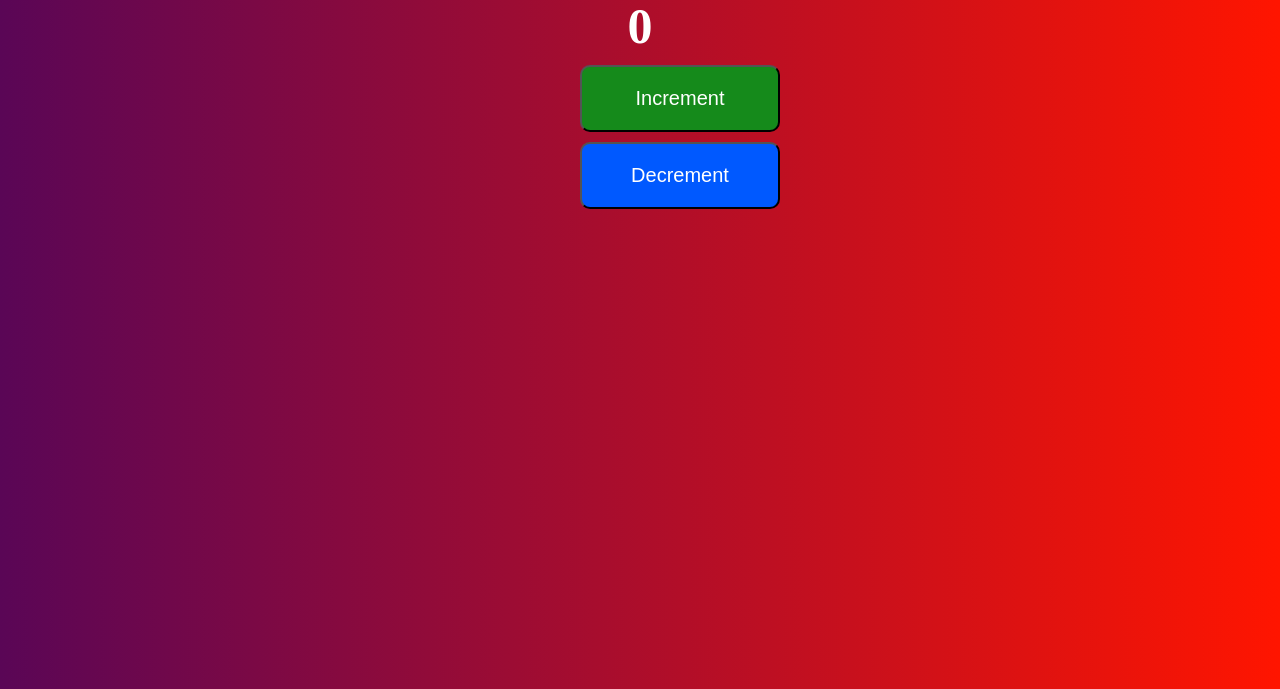
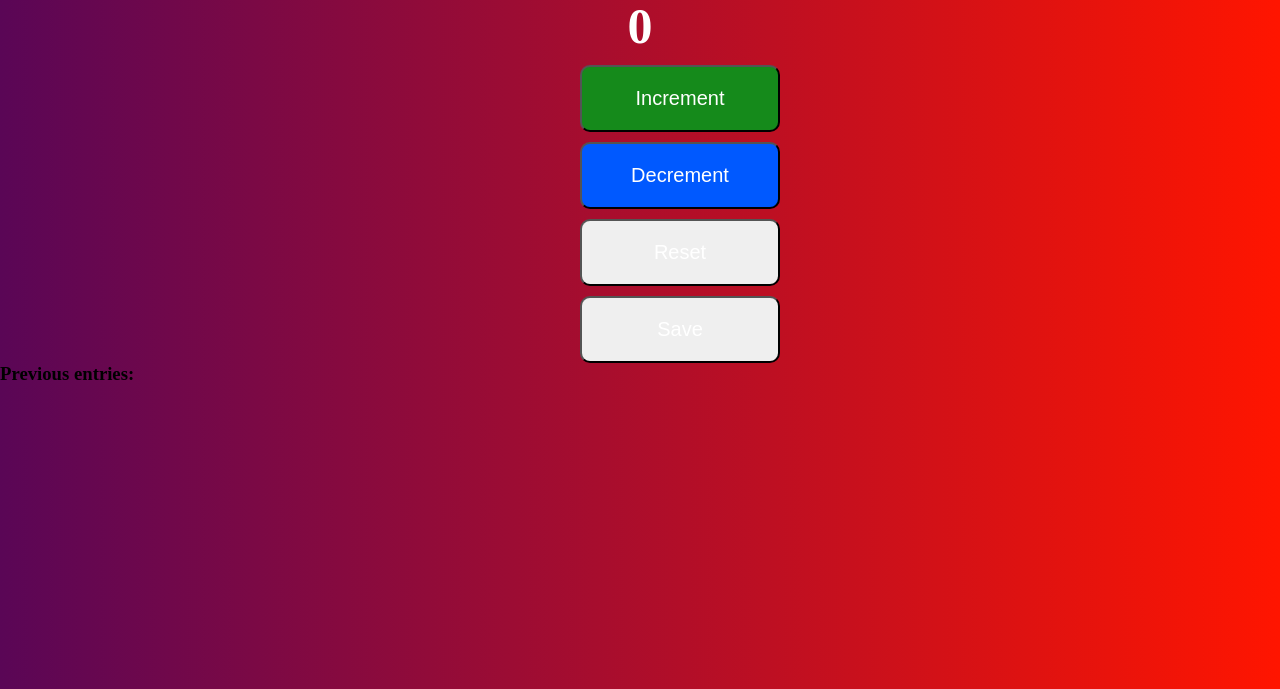
Before and after one commit to Matheus-Rodrigues-Araujo/Passenger-Counter-App, a plain HTML site: page index.html in a window 1280 px wide. Shown: the part 111-800 px from the top of the page. Drawn offline with Linux system fonts and the light colour scheme.

Commit message:
Update index.html

```diff
--- a/index.html
+++ b/index.html
@@ -18,10 +18,17 @@
         <!-- Buttons for incrementation and decrementation -->
 
         <!-- Increment -->
+        <div class="the-buttons">
             <button id="increment-btn" onclick="increment()">Increment</button>
             <!-- Decrement -->
             <button id="decrement-btn" onclick="decrement()">Decrement</button>
 
+            <button id="reset-btn" onclick="reset()">Reset</button>
+
+            <button id="save-data" onclick="saveQuantity()">Save</button>
+            <h3 id='displayData'>Previous entries: </h3>
+        </div>
+
     <!-- link to the javascript file -->
     <script src="index.js"></script>
 </html>
```
Lines whose indentation alone changed are shown as unchanged.
